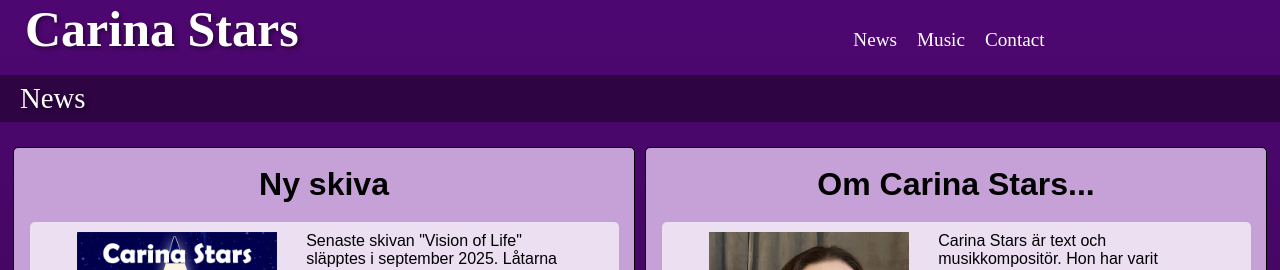
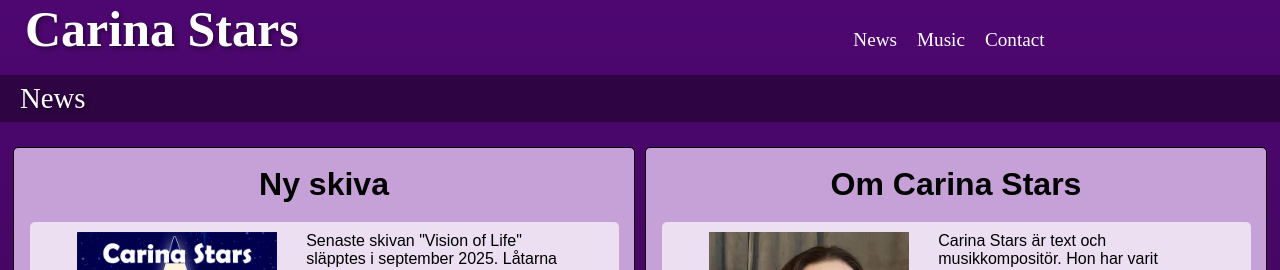
Before and after one commit to Carinalak/carinastars, a React (Vite) app: page / in a window 1280 px wide. Shown: the top 270 px of the page. Built offline with nearby package versions, Linux system fonts and the light colour scheme; a web font is replaced by a local one.

Commit message:
Upload on webb -configuration-test4

```diff
--- a/src/pages/Home.tsx
+++ b/src/pages/Home.tsx
@@ -217,7 +217,7 @@
 
 
         <NewsArticleSecond>
-          <H3Black>Om Carina Stars...</H3Black>
+          <H3Black>Om Carina Stars</H3Black>
           <NewsArticleTextContainer>
             <InnerTextCenter><NewsLpImage src={CarinaReturn} /></InnerTextCenter>
             <InnerTextLeft> Carina Stars är text och musikkompositör. Hon har varit verksam sedan 90-talet
```
